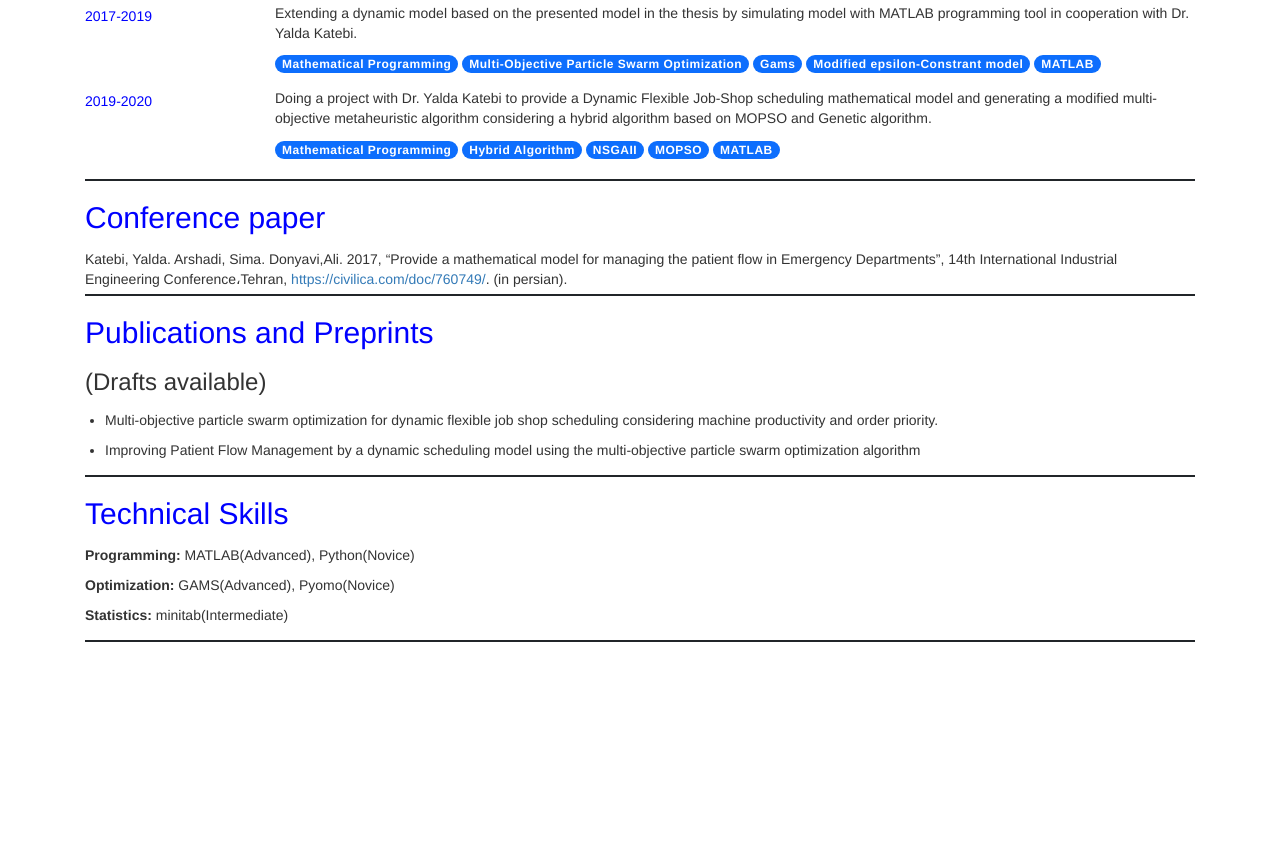
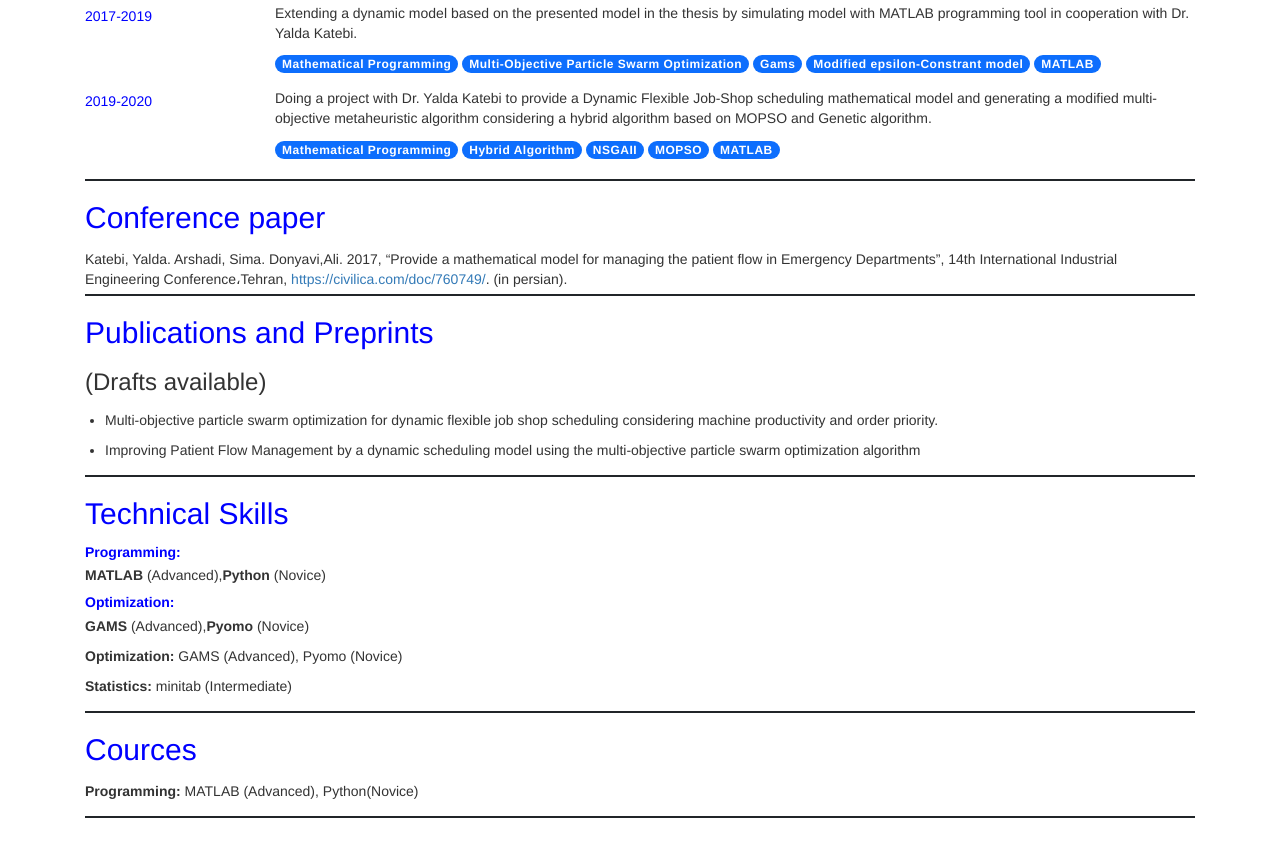
Before and after one commit to SimaArshadi/SimaArshadi.github.io, a website: page index.html in a window 1280 px wide. Shown: the part 1065-1908 px from the top of the page. Before the commit the page ends 1732 px from the top, so only its background shows below. Drawn offline with nearby package versions, Linux system fonts and the light colour scheme.

Commit message:
Update index.html

```diff
--- a/index.html
+++ b/index.html
@@ -197,9 +197,17 @@ Supervisor: Dr. Fardin Ahmadi Zar
 
      <div class="border-bottom border-2 border-print-0 border-dark mb-2 pb-2 pb-print-0 mb-print-1">
         <h2 class="mb-4" style="color:blue;">Technical Skills</h2>
-         <p> <b> Programming: </b> MATLAB(Advanced), Python(Novice) <p/>
-          <p> <b> Optimization: </b> GAMS(Advanced), Pyomo(Novice) <p/>
-          <p> <b> Statistics: </b> minitab(Intermediate) <p/>
+         <p><b> <h5 class="h5 screen mb-2" style="color:blue;">Programming:</h5> </b> <b>MATLAB</b> (Advanced),<b>Python</b> (Novice) <p/>
+         <p><b> <h5 class="h5 screen mb-2" style="color:blue;">Optimization:</h5> </b> <b>GAMS</b> (Advanced),<b>Pyomo</b> (Novice) <p/>
+          <p> <b> Optimization: </b> GAMS (Advanced), Pyomo (Novice) <p/>
+          <p> <b> Statistics: </b> minitab (Intermediate) <p/>
 
            </div>
+
+          <div class="border-bottom border-2 border-print-0 border-dark mb-2 pb-2 pb-print-0 mb-print-1">
+        <h2 class="mb-4" style="color:blue;">Cources</h2>
+         <p> <b> Programming: </b> MATLAB (Advanced), Python(Novice) <p/>
+
+           </div>
+
       </div>
```
